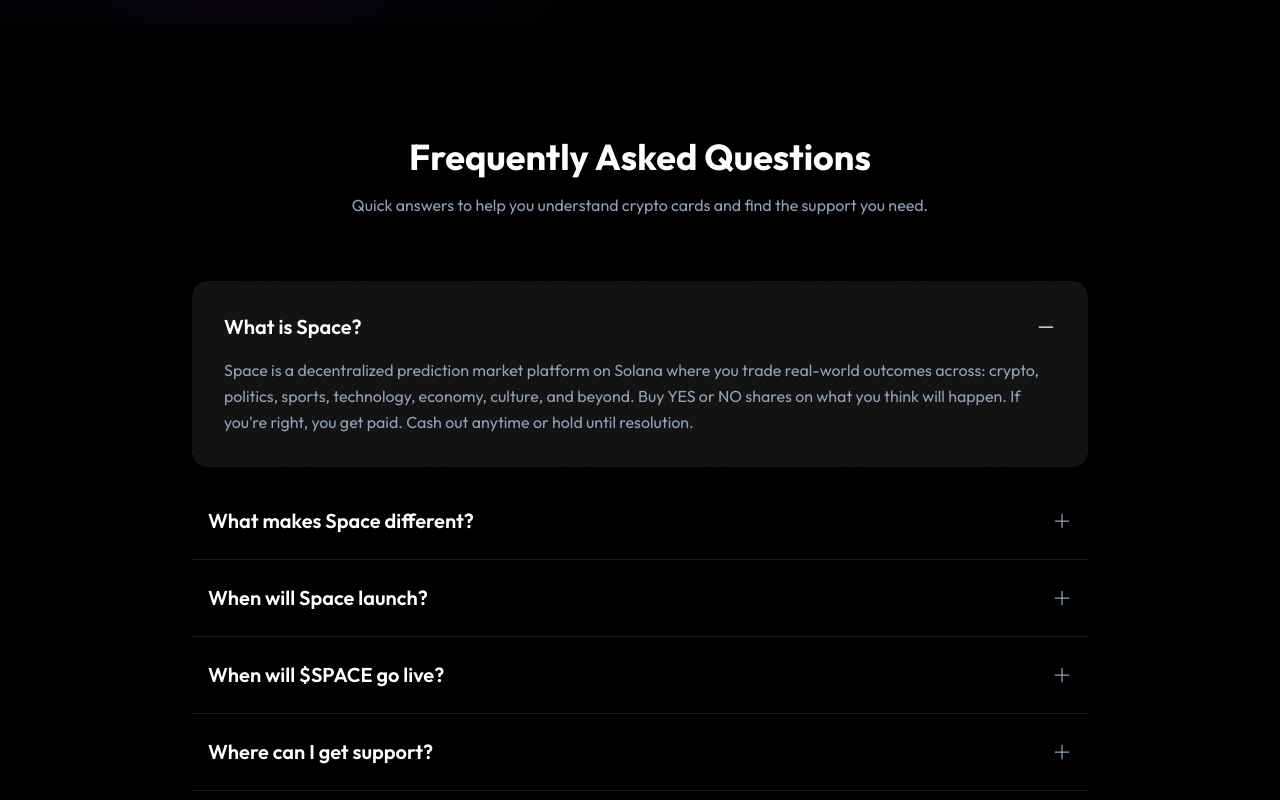
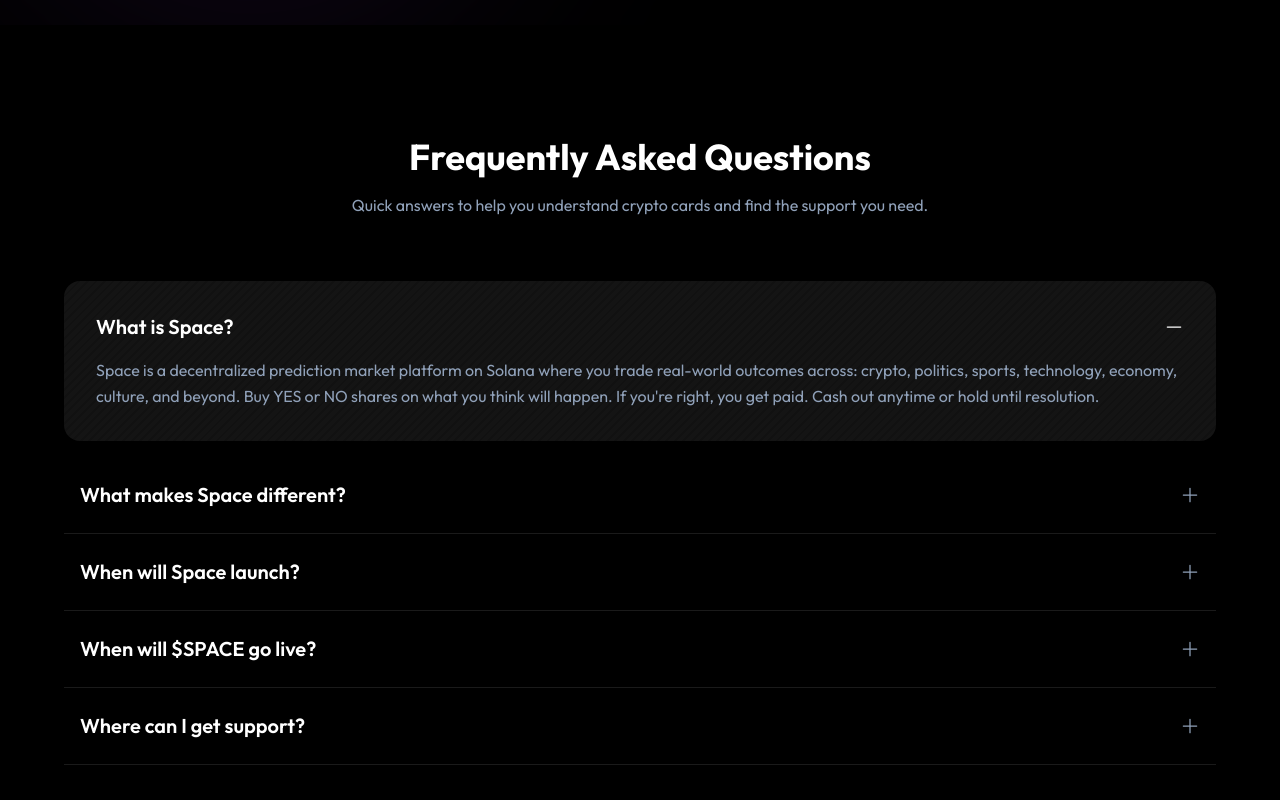
Before and after one commit to beepweep/cc-dashbaord, a Next.js app: page / in a window 1280 px wide. Shown: the part 3180-3980 px from the top of the page. Built offline with nearby package versions, Linux system fonts and the light colour scheme.

Commit message:
Increase FAQ container width to max-w-6xl

```diff
--- a/src/components/FAQ.tsx
+++ b/src/components/FAQ.tsx
@@ -39,7 +39,7 @@
 
     return (
         <section className="relative bg-black py-28 px-4 sm:px-6 lg:px-8 overflow-hidden">
-            <div className="max-w-4xl mx-auto relative z-10">
+            <div className="max-w-6xl mx-auto relative z-10">
                 {/* Header */}
                 <div className="text-center mb-16">
                     <h2 className="text-3xl md:text-4xl font-bold text-white mb-4">
```
